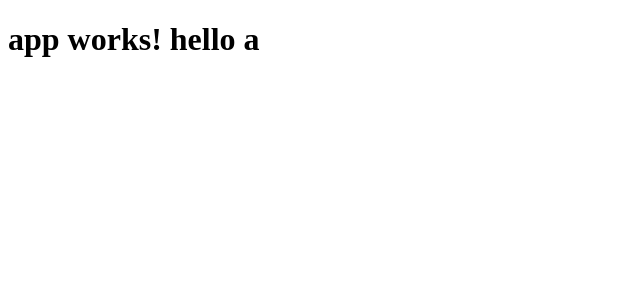
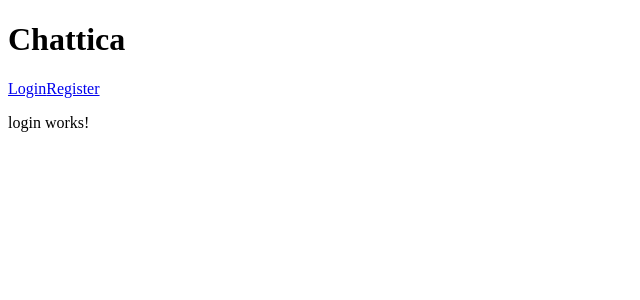
Before and after one commit to MadeInSpengergasse/Chattica, an Angular app: page /login in a window 1280 px wide. Shown: the top 300 px of the page, without its empty margins (0-640 px from the left). Built offline with nearby package versions, Linux system fonts and the light colour scheme.

Commit message:
Implement @angular/router

```diff
--- a/karma.conf.js
+++ b/karma.conf.js
@@ -38,7 +38,7 @@ module.exports = function (config) {
     colors: true,
     logLevel: config.LOG_INFO,
     autoWatch: true,
-    browsers: ['Chrome'],
+    browsers: ['Chrome', 'ChromeCanary'],
     singleRun: false
   });
 };
--- a/src/app/app.component.html
+++ b/src/app/app.component.html
@@ -1,3 +1,9 @@
 <h1>
   {{title}}
 </h1>
+<nav>
+  <a routerLink="/login" routerLinkActive="active">Login</a>
+  <a routerLink="/register" routerLinkActive="active">Register</a>
+</nav>
+<router-outlet></router-outlet>
+<!-- Routed views go here -->
--- a/src/app/app.component.ts
+++ b/src/app/app.component.ts
@@ -6,5 +6,5 @@ import { Component } from '@angular/core';
   styleUrls: ['./app.component.css']
 })
 export class AppComponent {
-  title = 'app works! hello a';
+  title = 'Chattica';
 }
--- a/src/app/app.module.ts
+++ b/src/app/app.module.ts
@@ -2,17 +2,26 @@ import { BrowserModule } from '@angular/platform-browser';
 import { NgModule } from '@angular/core';
 import { FormsModule } from '@angular/forms';
 import { HttpModule } from '@angular/http';
+import { RouterModule, Routes } from '@angular/router';
+
 
 import { AppComponent } from './app.component';
+import { LoginComponent } from './login/login.component';
+
+const appRoutes: Routes = [
+  { path: 'login', component: LoginComponent },
+];
 
 @NgModule({
   declarations: [
-    AppComponent
+    AppComponent,
+    LoginComponent,
   ],
   imports: [
     BrowserModule,
     FormsModule,
-    HttpModule
+    HttpModule,
+    RouterModule.forRoot(appRoutes)
   ],
   providers: [],
   bootstrap: [AppComponent]
--- /dev/null
+++ b/src/app/login/login.component.html
@@ -0,0 +1,3 @@
+<p>
+  login works!
+</p>
--- /dev/null
+++ b/src/app/login/login.component.ts
@@ -0,0 +1,15 @@
+import { Component, OnInit } from '@angular/core';
+
+@Component({
+  selector: 'app-login',
+  templateUrl: './login.component.html',
+  styleUrls: ['./login.component.css']
+})
+export class LoginComponent implements OnInit {
+
+  constructor() { }
+
+  ngOnInit() {
+  }
+
+}
--- a/src/index.html
+++ b/src/index.html
@@ -6,7 +6,7 @@
   <base href="/">
 
   <meta name="viewport" content="width=device-width, initial-scale=1">
-  <link rel="icon" type="image/x-icon" href="favicon.ico">
+  <link rel="icon" type="image/png" href="assets/logo.png"/>
 </head>
 <body>
   <app-root>Loading...</app-root>
```
Also changed, not shown: src/app/login/login.component.css (added), src/snippets/home.html (line endings or trailing spaces), 2 other files (tests, documents, lock files or other folders).
